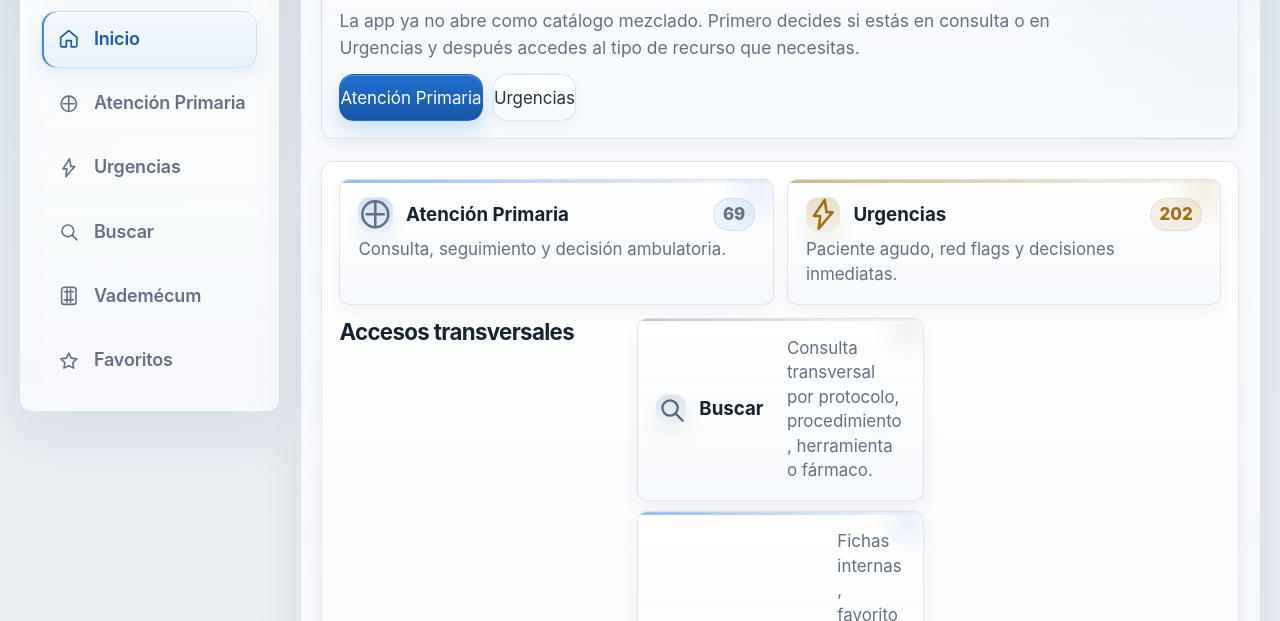
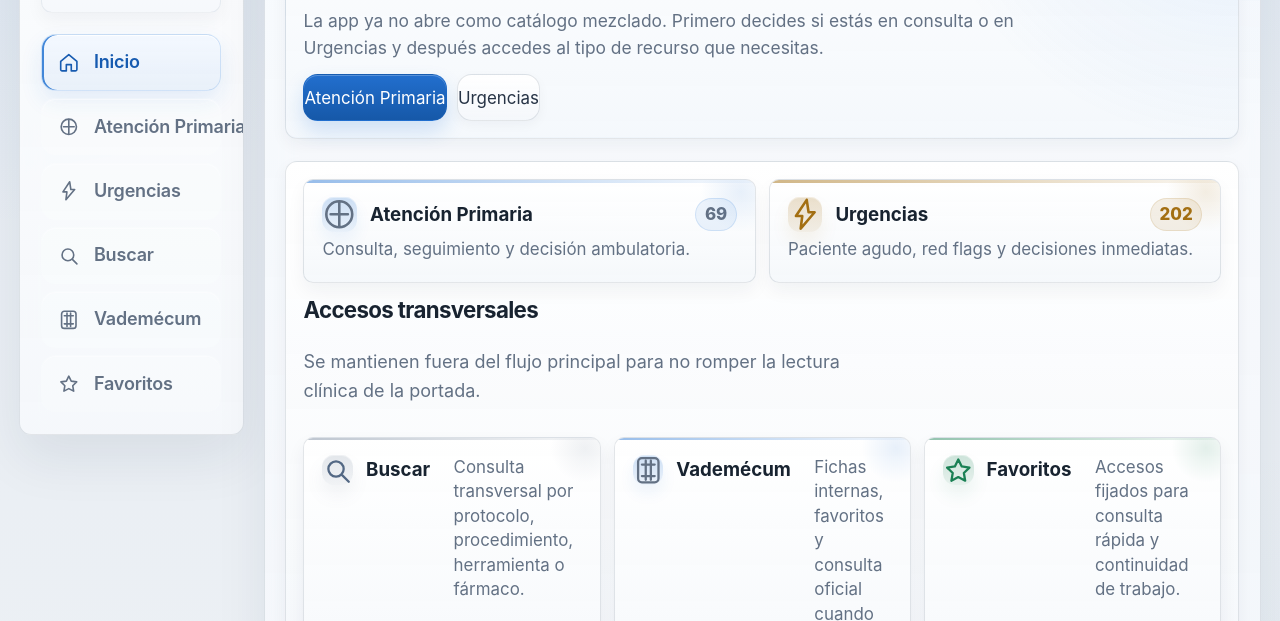
Before and after one commit to olsanju-hub/MFyU-app, a website: page index.html in a window 1280 px wide. Shown: the part 287-908 px from the top of the page. Drawn offline with Linux system fonts and the light colour scheme; files whose address does not match are found by name.

Commit message:
corrige layout de inicio en escritorio

```diff
--- a/core/app-shell.css
+++ b/core/app-shell.css
@@ -111,7 +111,7 @@ svg {
 }
 
 .app-shell.is-home {
-  grid-template-columns: minmax(0, 14.5rem) minmax(0, 1fr);
+  grid-template-columns: minmax(11.75rem, 12.5rem) minmax(0, 1fr);
 }
 
 .shell-sidebar,
@@ -575,7 +575,8 @@ select:focus-visible {
 .content-toolbar strong {
   color: var(--ink-strong);
   font-size: 0.98rem;
-  overflow-wrap: anywhere;
+  overflow-wrap: break-word;
+  word-break: normal;
 }
 
 .suggestion-link span,
@@ -587,7 +588,8 @@ select:focus-visible {
   color: var(--ink-soft);
   font-size: 0.9rem;
   line-height: 1.45;
-  overflow-wrap: anywhere;
+  overflow-wrap: break-word;
+  word-break: normal;
 }
 
 .shell-content {
@@ -760,8 +762,9 @@ select:focus-visible {
 
 .home-secondary-actions {
   display: grid;
-  grid-template-columns: repeat(auto-fit, minmax(min(100%, 11rem), 1fr));
-  gap: 0.56rem;
+  grid-template-columns: repeat(auto-fit, minmax(min(100%, 16rem), 1fr));
+  gap: 0.72rem;
+  align-items: stretch;
 }
 
 .home-workbench-grid {
@@ -772,8 +775,9 @@ select:focus-visible {
 
 .home-screen-clean {
   gap: 0.72rem;
-  max-width: 72rem;
-  margin: 0 auto;
+  width: 100%;
+  max-width: none;
+  margin: 0;
 }
 
 .hero-panel-home {
@@ -965,19 +969,35 @@ select:focus-visible {
 
 .home-utility-strip-home {
   display: grid;
-  grid-template-columns: repeat(3, minmax(0, 1fr));
-  gap: 0.56rem;
+  grid-template-columns: minmax(0, 1fr);
+  gap: 0.72rem;
+}
+
+.home-utility-strip-home .section-head {
+  max-width: 32rem;
+}
+
+.home-utility-strip-home .home-secondary-actions {
+  width: 100%;
 }
 
 .home-shortcut-compact {
   min-height: 0;
   grid-template-columns: auto 1fr;
-  align-items: center;
+  align-items: start;
   padding: 0.66rem 0.76rem;
   gap: 0.58rem;
   box-shadow:
     0 8px 18px rgba(18, 34, 60, 0.06),
     inset 0 1px 0 rgba(255, 255, 255, 0.78);
+}
+
+.home-secondary-actions .home-shortcut,
+.home-secondary-actions .home-shortcut strong,
+.home-secondary-actions .home-shortcut span {
+  overflow-wrap: normal;
+  word-break: normal;
+  hyphens: none;
 }
 
 .home-shortcut-compact::before {
@@ -1856,7 +1876,8 @@ body:has([data-app-view="buscar"]) .search-suggestions {
 .catalog-group-title h2,
 .drawer-head h3,
 .empty-state {
-  overflow-wrap: anywhere;
+  overflow-wrap: break-word;
+  word-break: normal;
 }
 
 @media (min-width: 1181px) {
--- a/core/app-shell.js
+++ b/core/app-shell.js
@@ -20,7 +20,7 @@ import {
   titleFromSection,
 } from "./utils.js";
 
-const APP_ASSET_VERSION = "20260328d";
+const APP_ASSET_VERSION = "20260328e";
 const SEARCH_FILTERS = [
   { value: "todos", label: "Todo" },
   { value: "protocolos", label: "Protocolos" },
--- a/index.html
+++ b/index.html
@@ -12,7 +12,7 @@
   <script>
     (function () {
       var BASE_STORAGE_KEY = "mfyu:base-path";
-      var ASSET_VERSION = "20260328d";
+      var ASSET_VERSION = "20260328e";
       var params = new URLSearchParams(window.location.search);
       var baseTag = document.getElementById("app-base");
 
--- a/sw.js
+++ b/sw.js
@@ -1,6 +1,6 @@
 importScripts("./core/precache-manifest.js");
 
-const CACHE_NAME = "mfyu-aap-shell-v8";
+const CACHE_NAME = "mfyu-aap-shell-v9";
 const APP_SCOPE_URL = new URL("./", self.location.href);
 const APP_SCOPE_PATH = APP_SCOPE_URL.pathname;
 const PRECACHE_PATHS = (self.__MFYU_PRECACHE || []).map((path) => {
```
